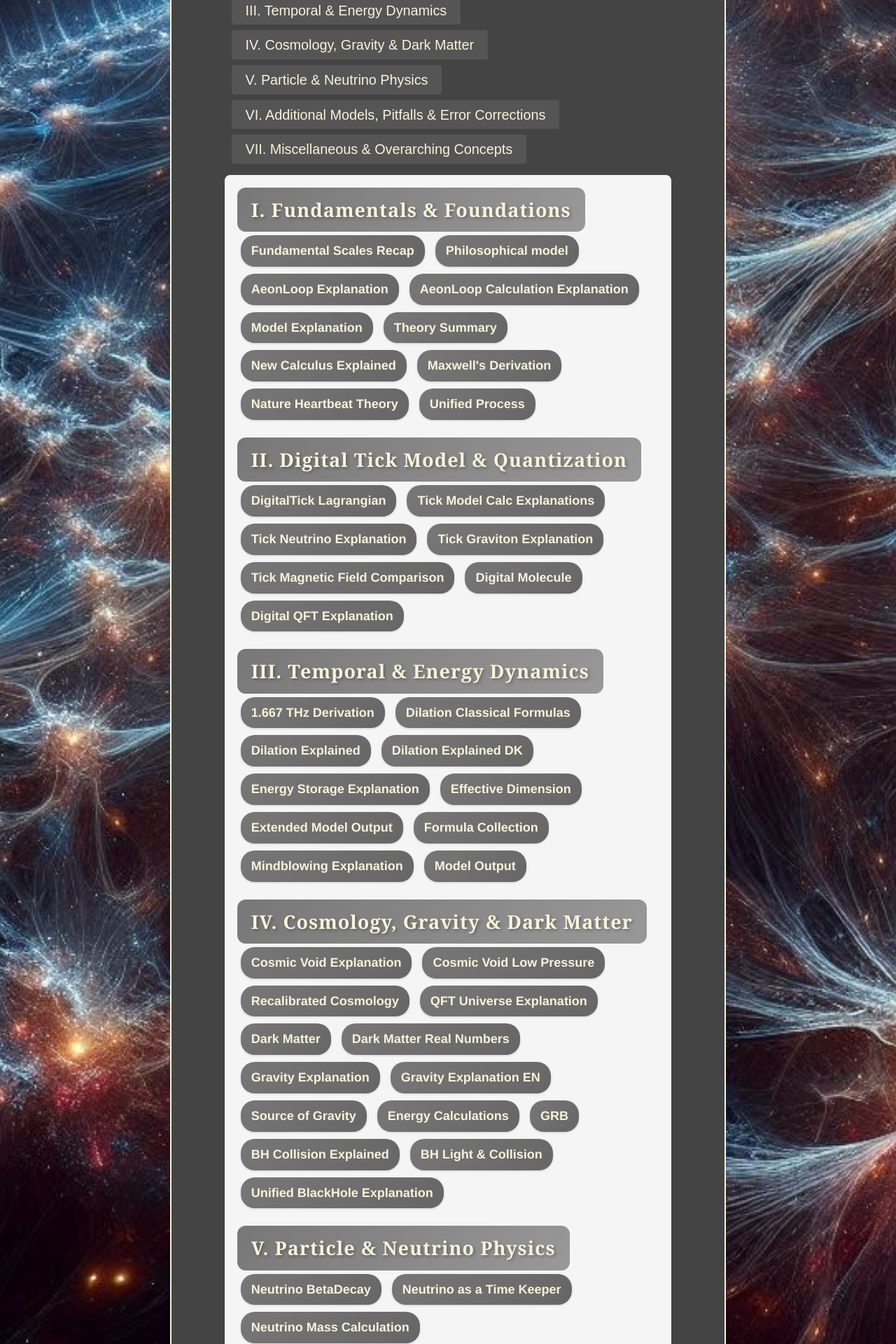
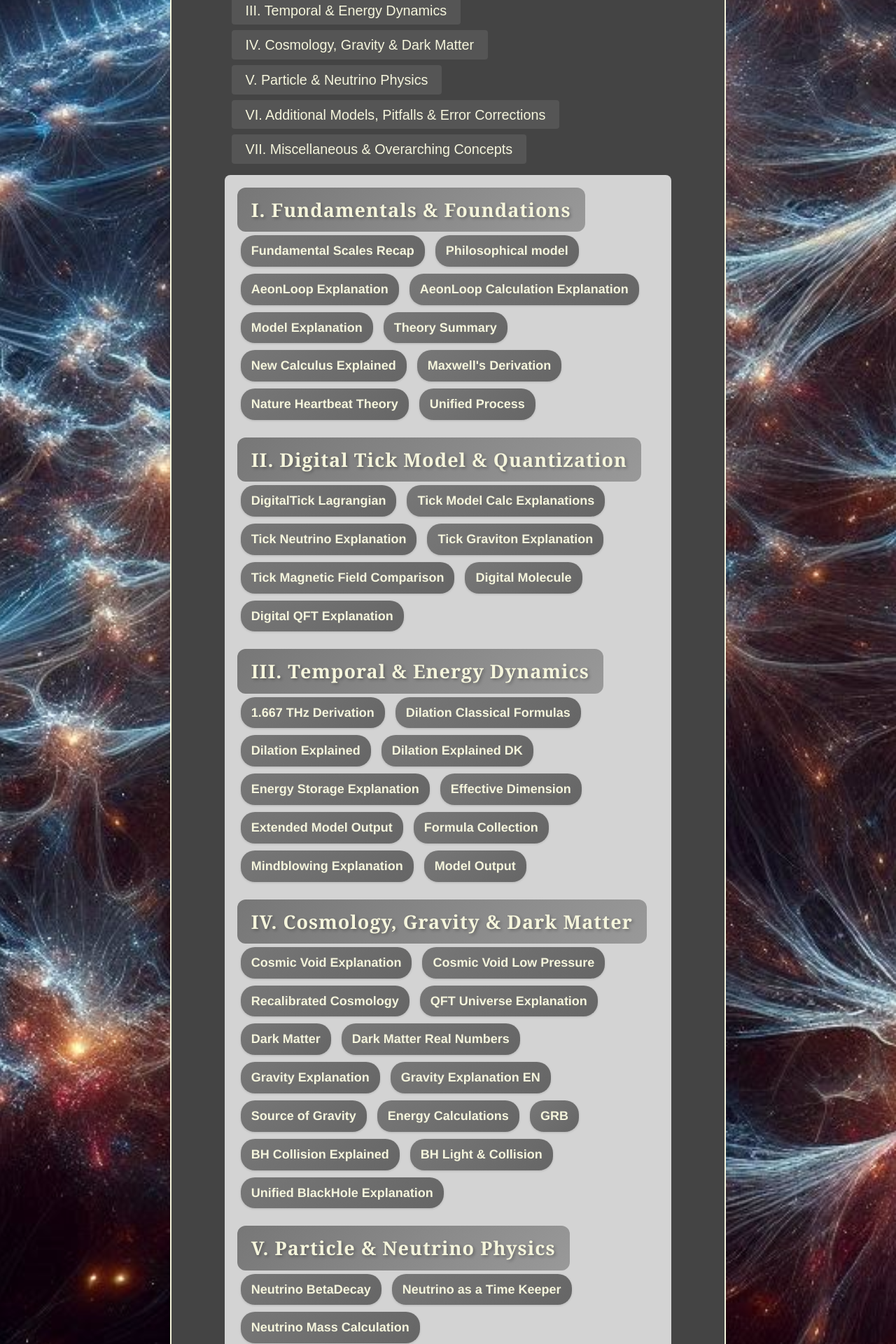
Before and after one commit to CosmicReplicator/AeonLoop, a Jekyll site: the page built from Papers/index.html, in a window 1280 px wide. Shown: the part 369-2289 px from the top of the page at 70% size. Built offline with Jekyll 4.4.1, drawn with Linux system fonts in a browser that asks for light colours.

Commit message:
Update styles.css

```diff
--- a/css/styles.css
+++ b/css/styles.css
@@ -123,7 +123,7 @@ a.button:active {
   max-height: 80vh;  /* Use 80% of the viewport height (adjust as needed) */
   overflow-y: auto;  /* Adds a vertical scroll bar when content exceeds the height */
   padding: 1em;
-  background: rgba(255, 255, 255, 0.95);  /* Light background to separate from the main background */
+  background: rgba(220, 220, 220, 0.95);  /* Light background to separate from the main background */
   border-radius: 8px;
   margin-bottom: 1em;
 }
```
